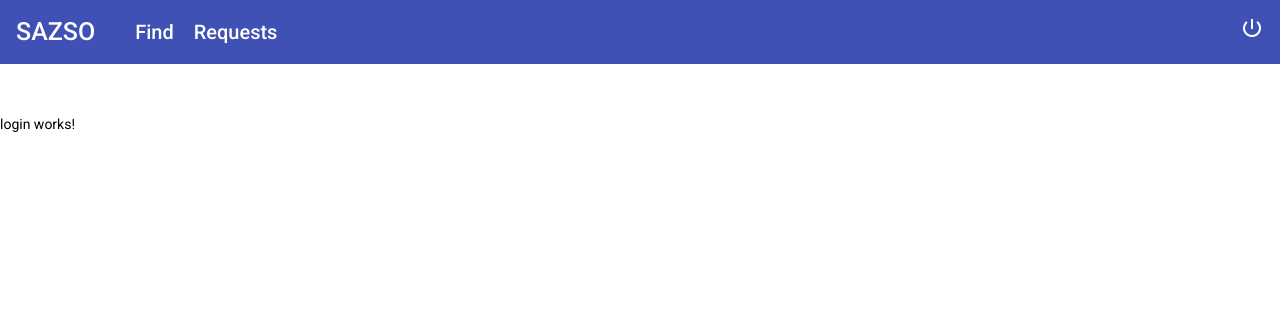
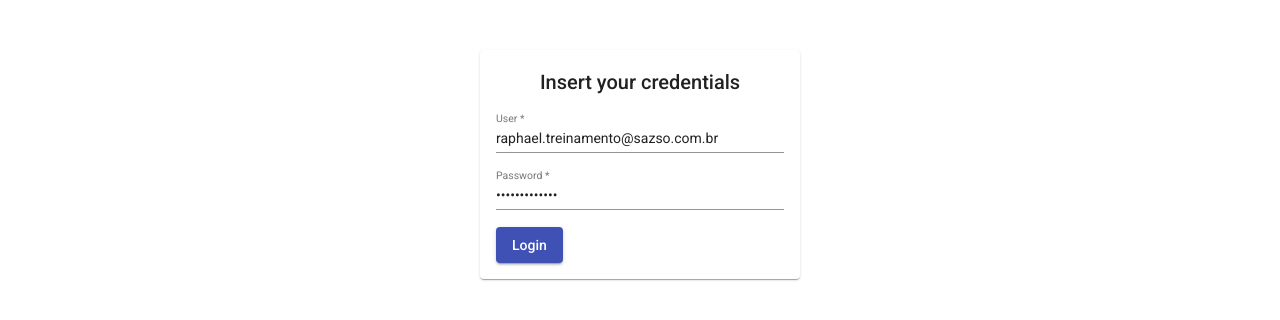
Before and after one commit to raphaelalvarenga/desafio-sazso, an Angular app: page /login in a window 1280 px wide. Shown: the top 320 px of the page. Built offline with nearby package versions, Linux system fonts and the light colour scheme.

Commit message:
Created a page and a service for login.

```diff
--- a/src/app/app.component.html
+++ b/src/app/app.component.html
@@ -1,4 +1,4 @@
-<mat-toolbar color = "primary" style = "margin-bottom: 50px;">
+<mat-toolbar color = "primary" style = "margin-bottom: 50px;" *ngIf = "getUrl()">
     <div fxLayout fxLayoutAlign = "space-between center" style = "width: 100%;">
         <div fxLayout fxLayoutGap = "40px">
             <div style = "font-size: 25px;">
--- a/src/app/app.component.ts
+++ b/src/app/app.component.ts
@@ -1,4 +1,5 @@
 import { Component } from '@angular/core';
+import { Router } from '@angular/router';
 
 @Component({
   selector: 'app-root',
@@ -7,4 +8,12 @@ import { Component } from '@angular/core';
 })
 export class AppComponent {
   title = 'desafio-sazso';
+
+  constructor(private router: Router) { }
+
+  getUrl() {
+    const url = this.router.url;
+
+    return url === '/login' ? false : true;
+  }
 }
--- a/src/app/app.module.ts
+++ b/src/app/app.module.ts
@@ -18,6 +18,7 @@ import {MatDialogModule} from '@angular/material/dialog';
 import {MatIconModule} from '@angular/material/icon';
 import {MatProgressSpinnerModule} from '@angular/material/progress-spinner';
 import {MatToolbarModule} from '@angular/material/toolbar';
+import {MatCardModule} from '@angular/material/card';
 
 
 import { ConsultaComponent } from './consulta/consulta.component';
@@ -49,7 +50,8 @@ import { LoginComponent } from './login/login.component';
     MatIconModule,
     MatProgressSpinnerModule,
     AppRoutingModule,
-    MatToolbarModule
+    MatToolbarModule,
+    MatCardModule
   ],
   providers: [],
   bootstrap: [AppComponent]
--- /dev/null
+++ b/src/app/classes/login.class.ts
@@ -0,0 +1,25 @@
+export class Login {
+    private _email: string;
+    private _password: string;
+
+    constructor(email: string, password: string) {
+        this._email = email;
+        this._password = password;
+    }
+
+    get email() {
+        return this._email;
+    }
+
+    set email(email: string) {
+        this._email = email;
+    }
+
+    get password() {
+        return this._password;
+    }
+
+    set password(password: string) {
+        this._password = password;
+    }
+}
--- /dev/null
+++ b/src/app/enums/enums.ts
@@ -0,0 +1,3 @@
+export enum Constants {
+    api = 'https://api.treinamento.carzen.com.br/'
+}
--- a/src/app/login/login.component.css
+++ b/src/app/login/login.component.css
@@ -0,0 +1,3 @@
+h2 {
+    text-align: center;
+}
--- a/src/app/login/login.component.html
+++ b/src/app/login/login.component.html
@@ -1 +1,22 @@
-<p>login works!</p>
+<div fxLayoutAlign = "center" style = "margin-top: 50px">
+    <div style = "width: 320px;">
+        <mat-card>
+            <mat-card-content>
+                <h2>Insert your credentials</h2>
+                <form [formGroup] = "formLogin" (submit) = "login()">
+                    <mat-form-field style = "width: 100%;">
+                        <mat-label>User</mat-label>
+                        <input matInput type="text" formControlName = "email">
+                    </mat-form-field>
+
+                    <mat-form-field style = "width: 100%;">
+                        <mat-label>Password</mat-label>
+                        <input matInput type="password" formControlName = "password">
+                    </mat-form-field>
+
+                    <button mat-raised-button color = "primary">Login</button>
+                </form>
+            </mat-card-content>
+        </mat-card>
+    </div>
+</div>
--- a/src/app/login/login.component.ts
+++ b/src/app/login/login.component.ts
@@ -1,4 +1,7 @@
 import { Component, OnInit } from '@angular/core';
+import { FormBuilder, Validators } from '@angular/forms';
+import { Login } from '@app/classes/login.class';
+import { LoginService } from '@app/services/login.service';
 
 @Component({
   selector: 'app-login',
@@ -7,9 +10,35 @@ import { Component, OnInit } from '@angular/core';
 })
 export class LoginComponent implements OnInit {
 
-  constructor() { }
+  formLogin = this.fb.group({
+    email: ['raphael.treinamento@sazso.com.br', Validators.required],
+    password: ['raphael123456', Validators.required]
+  });
+
+  constructor(private fb: FormBuilder, private loginService: LoginService) { }
 
   ngOnInit(): void {
   }
 
+  login() {
+    if (this.formLogin.status === 'VALID') {
+
+      const credentials = new Login(this.formLogin.value.email, this.formLogin.value.password);
+
+      this.loginService
+        .login(credentials)
+        .subscribe(
+          success => {
+            if (success.feedbacks.length === 0) {
+
+            }
+          },
+
+          error => {
+            console.log(error);
+          }
+        )
+    }
+  }
+
 }
--- /dev/null
+++ b/src/app/services/login.service.ts
@@ -0,0 +1,28 @@
+import { HttpClient, HttpHeaders } from '@angular/common/http';
+import { Injectable } from '@angular/core';
+import { Response } from '@app/classes';
+import { Login } from '@app/classes/login.class';
+import { Constants } from '@app/enums/enums';
+
+@Injectable({
+  providedIn: 'root'
+})
+export class LoginService {
+
+  private api = Constants.api;
+
+  constructor(private http: HttpClient) { }
+
+  login(credentials: Login) {
+    const email = credentials.email;
+    const password = credentials.password;
+
+    const body = { email, password };
+
+    return this.http.post<Response>(`${this.api}user/login`, body, {
+      headers: new HttpHeaders({
+        'Content-Type': 'application/json'
+      })
+    });
+  }
+}
--- a/src/app/services/vehicle.service.ts
+++ b/src/app/services/vehicle.service.ts
@@ -1,13 +1,14 @@
 import { HttpClient, HttpHeaders } from '@angular/common/http';
 import { Injectable } from '@angular/core';
 import { Response } from '@app/classes';
+import { Constants } from '@app/enums/enums';
 
 @Injectable({
   providedIn: 'root'
 })
 export class VehicleService {
 
-  api = 'https://api.treinamento.carzen.com.br/';
+  api = Constants.api;
   headers: { Authorization: string };
 
   constructor(private http: HttpClient) {
```
Also changed, not shown: 1 other file (tests, documents, lock files or other folders).
